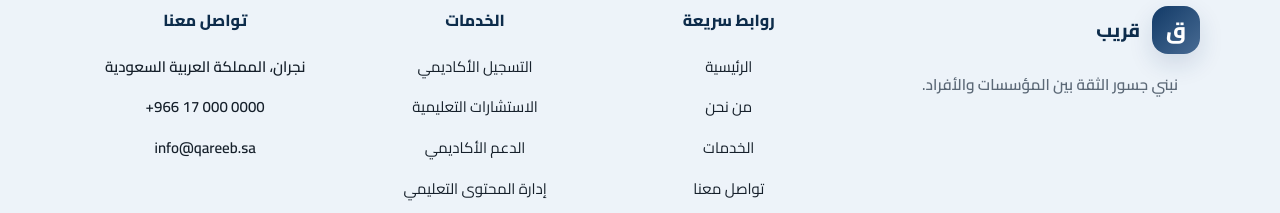
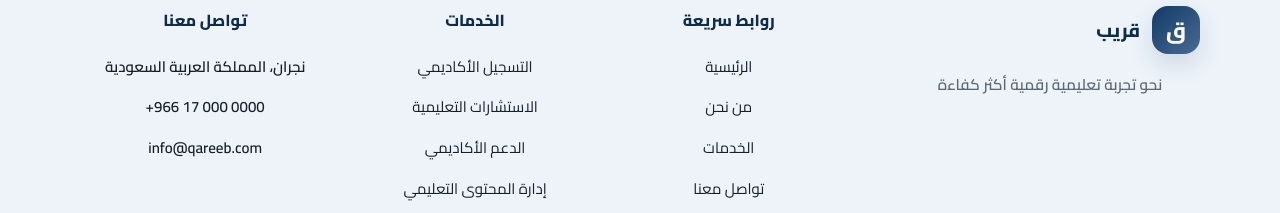
Before and after one commit to 0fb7/HCI_Platform, a plain HTML site: page index.html in a window 1280 px wide. Shown: the part 2894-3107 px from the top of the page. Drawn offline with Linux system fonts and the light colour scheme.

Commit message:
change email form footer

```diff
--- a/index.html
+++ b/index.html
@@ -180,7 +180,7 @@
             <span class="brand-mark">ق</span>
             <span class="logo-text">قريب</span>
           </div>
-          <p class="footer-tagline">نبني جسور الثقة بين المؤسسات والأفراد.</p>
+          <p class="footer-tagline">نحو تجربة تعليمية رقمية أكثر كفاءة</p>
         </div>
         <div class="footer-links-col">
           <h4>روابط سريعة</h4>
@@ -207,7 +207,7 @@
           <ul class="footer-contact-list">
             <li>نجران، المملكة العربية السعودية</li>
             <li dir="ltr">+966 17 000 0000</li>
-            <li dir="ltr">info@qareeb.sa</li>
+            <li dir="ltr">info@qareeb.com</li>
           </ul>
         </div>
       </div>
```
Also changed, not shown: login.html (+2 -2 lines).
